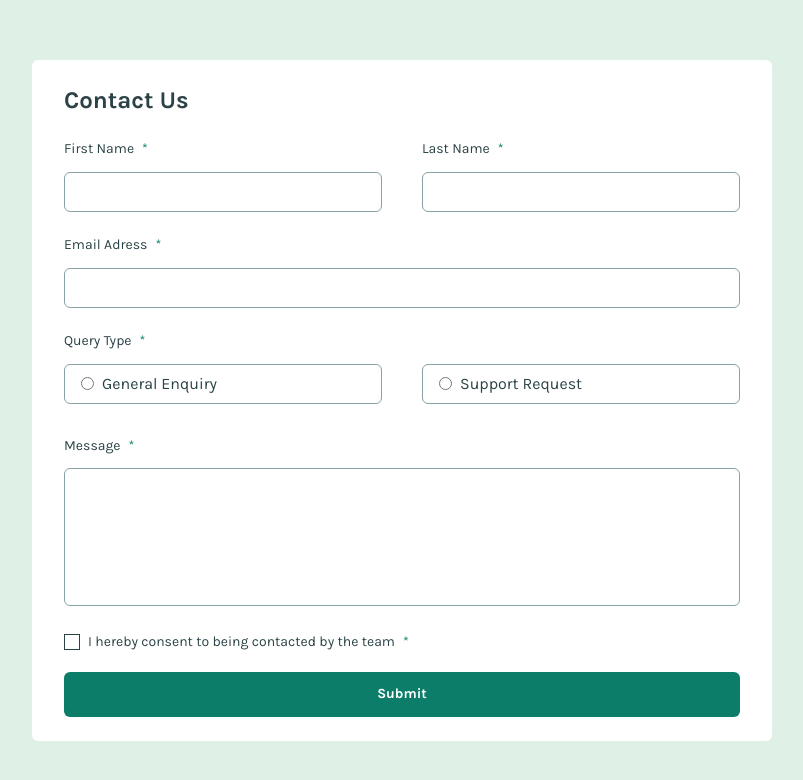
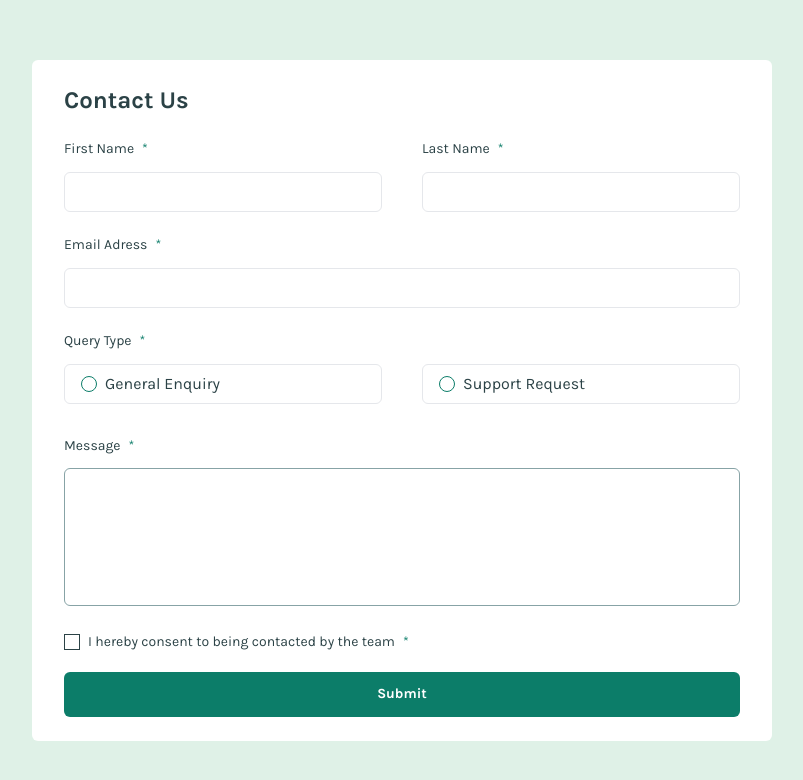
Before and after one commit to firdesOya/frontendMentorChallenge, a Next.js app in the folder contact-form/: page / in a window 1280 px wide. Shown: the top 780 px of the page, without its empty margins (238-1041 px from the left). Built offline with nearby package versions, Linux system fonts and the light colour scheme.

Commit message:
style: Added new styles for radio input

```diff
--- a/contact-form/src/app/globals.css
+++ b/contact-form/src/app/globals.css
@@ -15,7 +15,7 @@ label {
   @apply w-full flex items-start  md:items-center flex-col md:flex-row gap-2 md:gap-10;
 }
 .input {
-  @apply w-full h-10 px-4 border rounded-md border-grey-medium focus:outline-none focus:ring-1 focus:ring-green-medium  hover:border-green-medium cursor-pointer;
+  @apply w-full h-10 px-4 border rounded-md focus:outline-none focus:ring-1 cursor-pointer;
 }
 
 input[type="checkbox"] {
@@ -46,3 +46,23 @@ input[type="checkbox"]:checked::before {
   transform: translate(-50%, -50%) rotate(45deg); /* Ortalamak ve döndürmek */
   transition: all 0.2s ease;
 }
+input[type="radio"] {
+  appearance: none;
+  width: 16px;
+  height: 16px;
+  border: 1px solid hsl(169, 82%, 27%);
+  border-radius: 100%;
+  cursor: pointer;
+  position: relative;
+  display: flex;
+  align-items: center;
+  justify-content: center;
+}
+
+input[type="radio"]:checked::before {
+  content: "";
+  width: 10px;
+  height: 10px;
+  border-radius: 100%;
+  background-color: hsl(169, 82%, 27%);
+}
```
